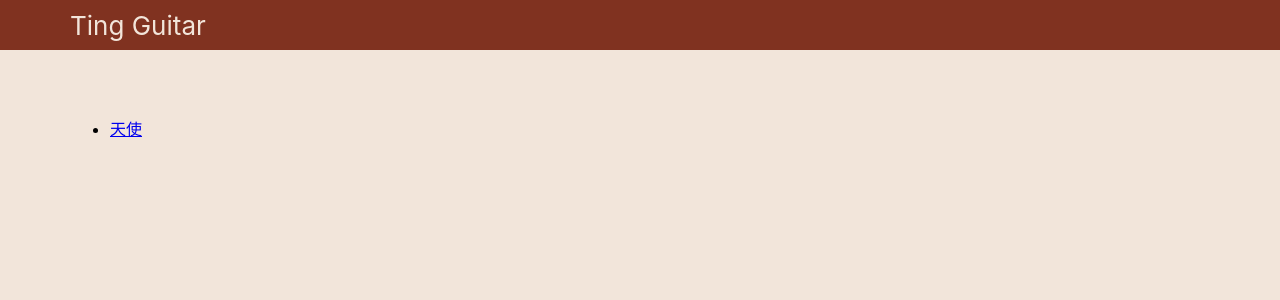
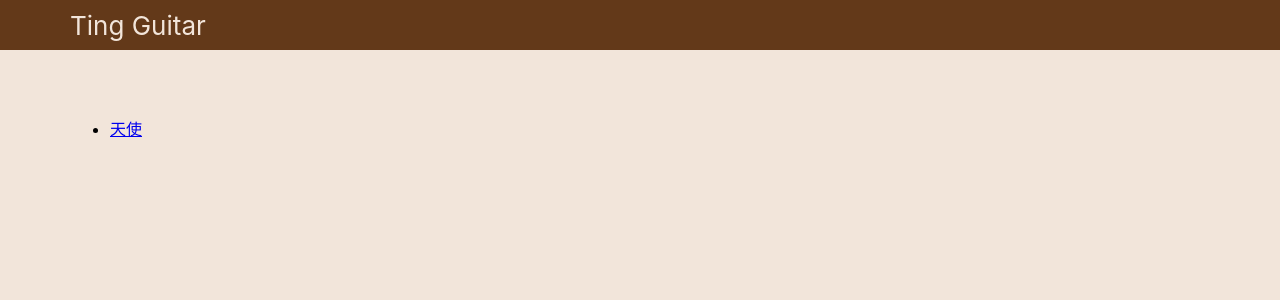
Before and after one commit to ting-ting-ting/ting-guitar, a React (Create React App) app: page /#/ in a window 1280 px wide. Shown: the top 300 px of the page. Built offline with nearby package versions, Linux system fonts and the light colour scheme.

Commit message:
change header color

```diff
--- a/src/App.scss
+++ b/src/App.scss
@@ -10,7 +10,7 @@
     top: 0;
     right: 0;
     left: 0;
-    background-color: #803220;
+    background-color: #633919;
     height: 50px;
     display: flex;
     align-items: center;
```
